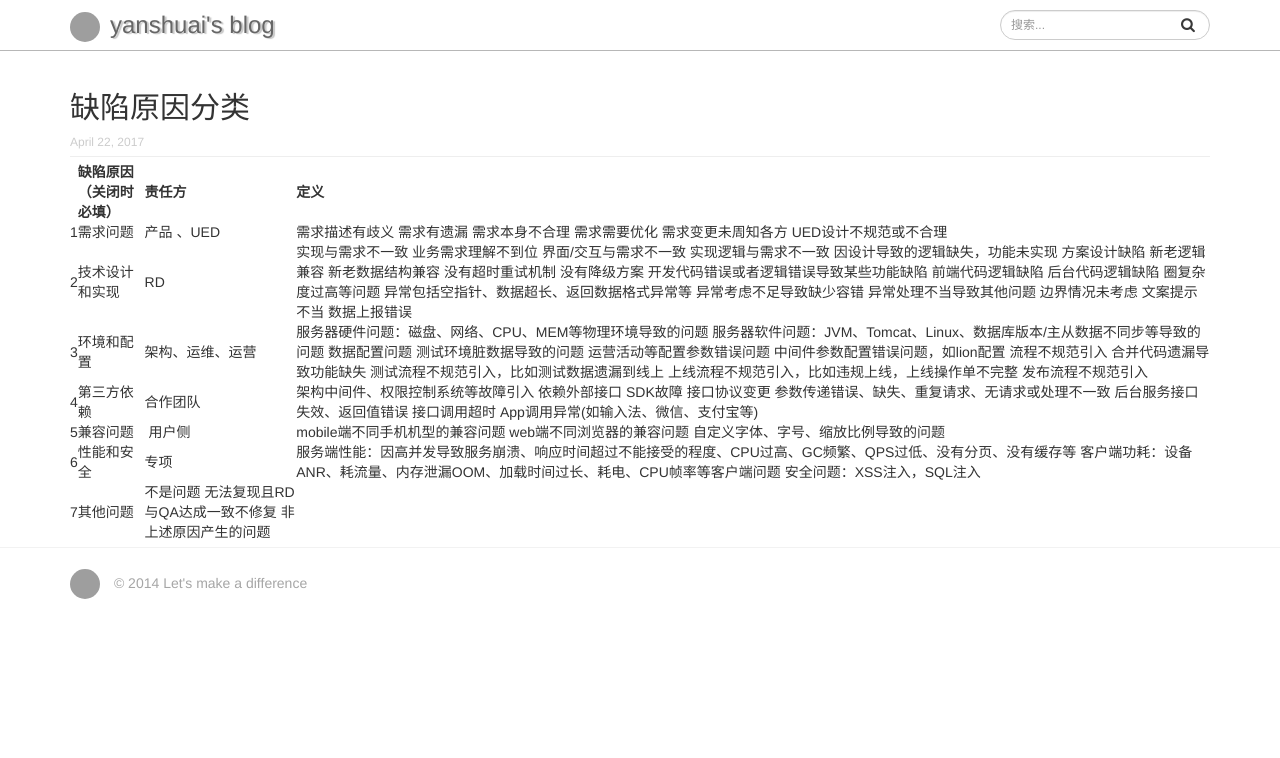
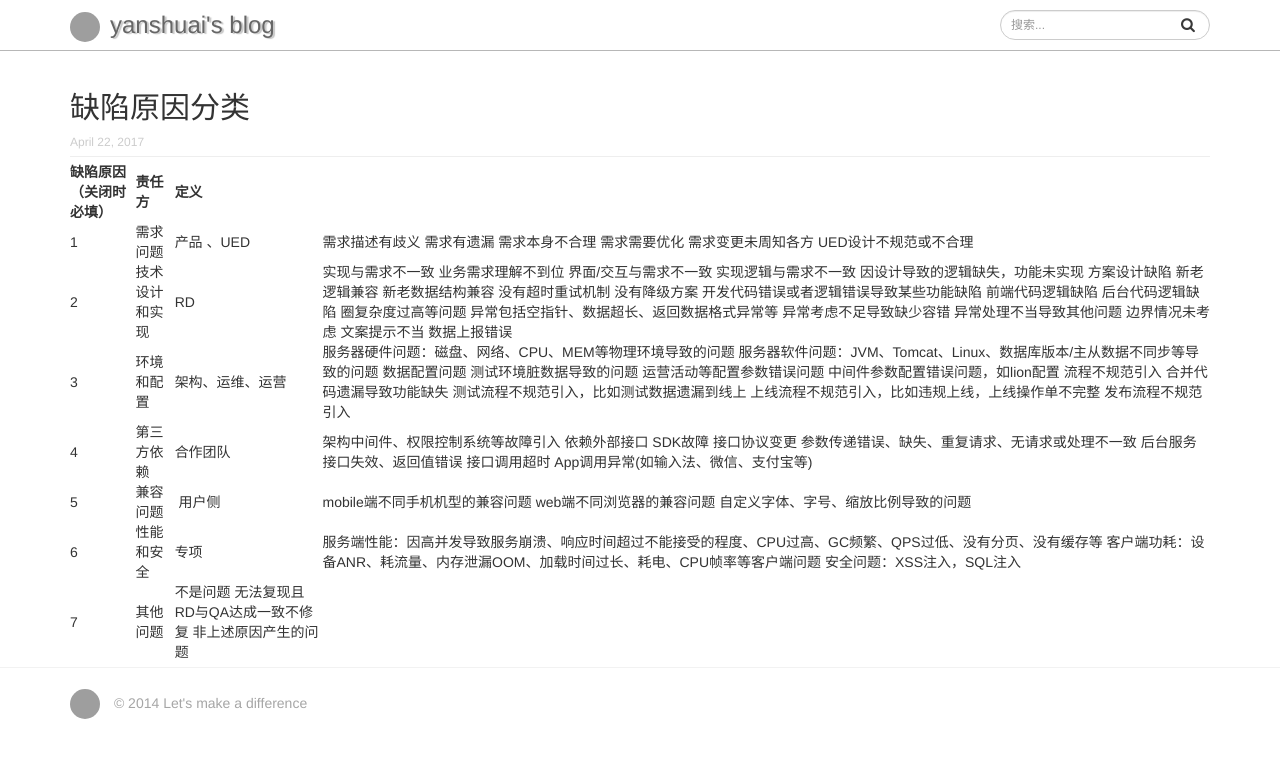
Before and after one commit to yanshuai/blog, a Jekyll site: the page built from _posts/2017-04-22-缺陷原因分类.md, in a window 1280 px wide. Shown: the top 758 px of the page. Built offline with Jekyll 4.4.1, drawn with Linux system fonts in a browser that asks for light colours; nearby versions of some CDN libraries; Markdown is read by kramdown in place of the engine named in the settings; comment, search, counter and statistics services are not loaded; grey boxes are pictures that could not be loaded.

```diff
--- a/_posts/2017-04-22-缺陷原因分类.md
+++ b/_posts/2017-04-22-缺陷原因分类.md
@@ -4,7 +4,7 @@ perex: 对常见的缺陷原因进行归类
 layout: post
 ---
 
-| | 缺陷原因（关闭时必填） | 责任方 | 定义 |
+| 缺陷原因（关闭时必填） | 责任方 | 定义 |
 | --- | --- | --- | --- |
 | 1 | 需求问题 | 产品 、UED | 需求描述有歧义 需求有遗漏 需求本身不合理 需求需要优化 需求变更未周知各方 UED设计不规范或不合理 |
 | 2 | 技术设计和实现 | RD | 实现与需求不一致 业务需求理解不到位 界面/交互与需求不一致 实现逻辑与需求不一致 因设计导致的逻辑缺失，功能未实现 方案设计缺陷 新老逻辑兼容 新老数据结构兼容 没有超时重试机制 没有降级方案 开发代码错误或者逻辑错误导致某些功能缺陷 前端代码逻辑缺陷 后台代码逻辑缺陷 圈复杂度过高等问题 异常包括空指针、数据超长、返回数据格式异常等 异常考虑不足导致缺少容错 异常处理不当导致其他问题 边界情况未考虑 文案提示不当 数据上报错误 |
```
